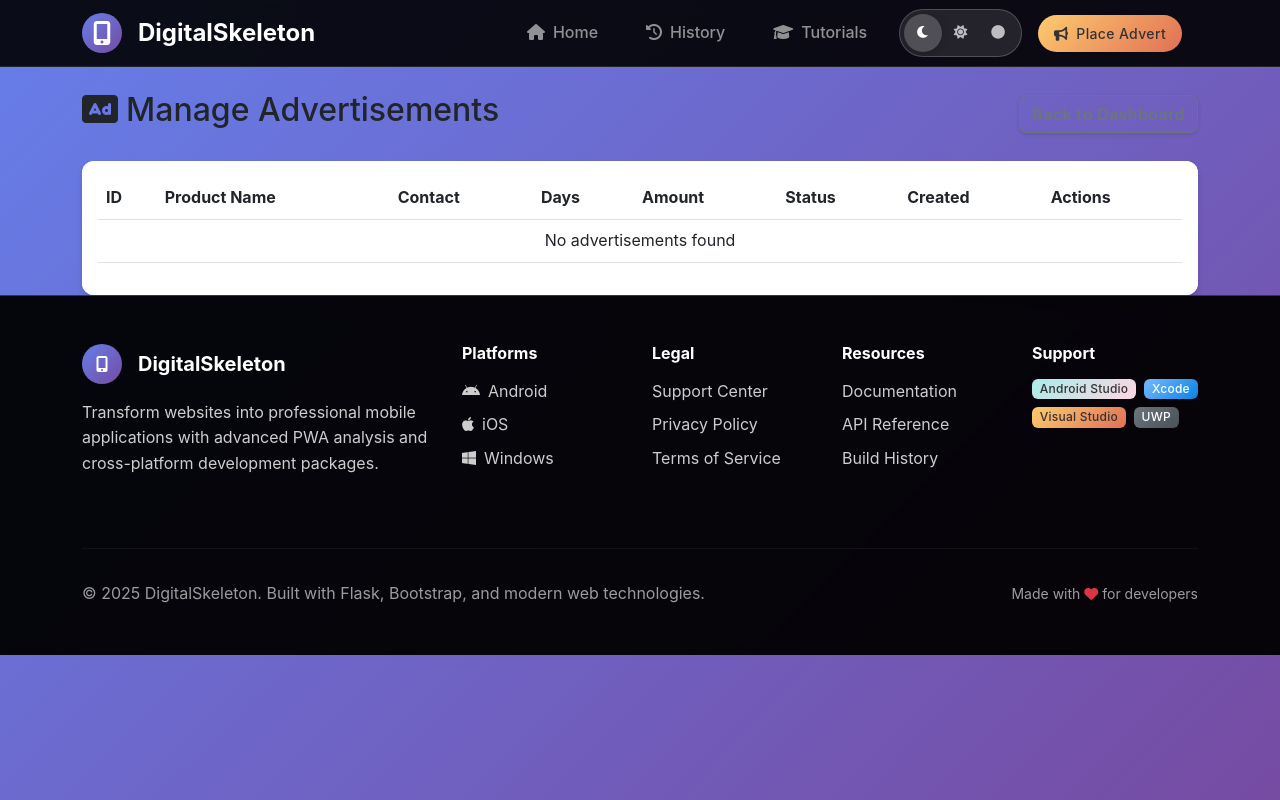
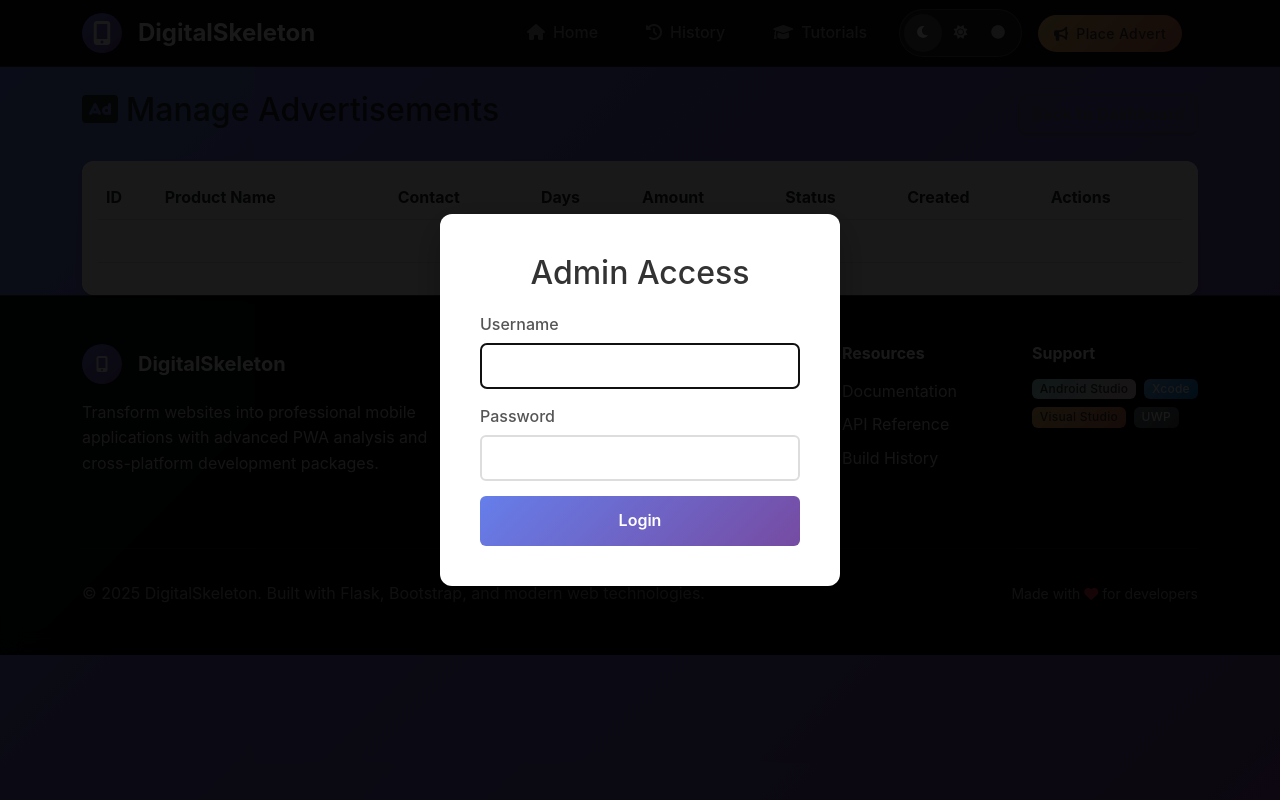
Before and after one commit to julisunkan/bundle, a Flask app: template templates/admin/ads.html in a window 1280 px wide. Run offline with Flask 3, Linux system fonts and the light colour scheme; the template is opened without the code that fills it, so the values that code supplies are empty.

Commit message:
Add client-side password protection to admin pages
Introduces `static/js/admin-gate.js` for client-side authentication and updates `templates/admin/admin_base.html` to include the script, making all admin pages require a password to access.

Replit-Commit-Author: Agent
Replit-Commit-Session-Id: 4615f2a6-5a51-43be-ab1e-77c74e6e2924
Replit-Commit-Checkpoint-Type: intermediate_checkpoint
Replit-Commit-Screenshot-Url: https://storage.googleapis.com/screenshot-production-us-central1/4936a612-4c55-460b-b1c2-bcb704da0d06/4615f2a6-5a51-43be-ab1e-77c74e6e2924/J9YJFqL

```diff
--- /dev/null
+++ b/static/js/admin-gate.js
@@ -0,0 +1,182 @@
+// Client-side admin password gate
+// WARNING: This is NOT secure - credentials can be easily found in the source code
+
+(function() {
+    'use strict';
+
+    const ADMIN_USERNAME = 'julisunkan';
+    const ADMIN_PASSWORD = 'bidexy88';
+    const SESSION_KEY = 'admin_authenticated';
+
+    function isAuthenticated() {
+        return sessionStorage.getItem(SESSION_KEY) === 'true';
+    }
+
+    function authenticate(username, password) {
+        if (username === ADMIN_USERNAME && password === ADMIN_PASSWORD) {
+            sessionStorage.setItem(SESSION_KEY, 'true');
+            return true;
+        }
+        return false;
+    }
+
+    function logout() {
+        sessionStorage.removeItem(SESSION_KEY);
+        window.location.reload();
+    }
+
+    function showLoginModal() {
+        const mainContent = document.querySelector('body > *:not(script)');
+
+        const modal = document.createElement('div');
+        modal.id = 'admin-gate-modal';
+        modal.style.cssText = `
+            position: fixed;
+            top: 0;
+            left: 0;
+            width: 100%;
+            height: 100%;
+            background: rgba(0, 0, 0, 0.9);
+            display: flex;
+            justify-content: center;
+            align-items: center;
+            z-index: 10000;
+        `;
+
+        modal.innerHTML = `
+            <div style="
+                background: white;
+                padding: 40px;
+                border-radius: 12px;
+                box-shadow: 0 10px 40px rgba(0,0,0,0.3);
+                max-width: 400px;
+                width: 90%;
+            ">
+                <h2 style="margin: 0 0 20px 0; color: #333; text-align: center;">
+                    Admin Access
+                </h2>
+                <form id="adminLoginForm" style="display: flex; flex-direction: column; gap: 15px;">
+                    <div>
+                        <label style="display: block; margin-bottom: 5px; color: #555; font-weight: 500;">
+                            Username
+                        </label>
+                        <input
+                            type="text"
+                            id="adminUsername"
+                            style="
+                                width: 100%;
+                                padding: 10px;
+                                border: 2px solid #ddd;
+                                border-radius: 6px;
+                                font-size: 14px;
+                                box-sizing: border-box;
+                            "
+                            required
+                            autocomplete="off"
+                        />
+                    </div>
+                    <div>
+                        <label style="display: block; margin-bottom: 5px; color: #555; font-weight: 500;">
+                            Password
+                        </label>
+                        <input
+                            type="password"
+                            id="adminPassword"
+                            style="
+                                width: 100%;
+                                padding: 10px;
+                                border: 2px solid #ddd;
+                                border-radius: 6px;
+                                font-size: 14px;
+                                box-sizing: border-box;
+                            "
+                            required
+                        />
+                    </div>
+                    <div id="errorMessage" style="
+                        color: #dc3545;
+                        font-size: 14px;
+                        display: none;
+                        text-align: center;
+                    ">
+                        Invalid username or password
+                    </div>
+                    <button
+                        type="submit"
+                        style="
+                            padding: 12px;
+                            background: linear-gradient(135deg, #667eea 0%, #764ba2 100%);
+                            color: white;
+                            border: none;
+                            border-radius: 6px;
+                            font-size: 16px;
+                            font-weight: 600;
+                            cursor: pointer;
+                            transition: transform 0.2s;
+                        "
+                        onmouseover="this.style.transform='scale(1.02)'"
+                        onmouseout="this.style.transform='scale(1)'"
+                    >
+                        Login
+                    </button>
+                </form>
+            </div>
+        `;
+
+        document.body.appendChild(modal);
+        document.body.style.visibility = 'visible';
+
+        const form = document.getElementById('adminLoginForm');
+        const usernameInput = document.getElementById('adminUsername');
+        const passwordInput = document.getElementById('adminPassword');
+        const errorMessage = document.getElementById('errorMessage');
+
+        form.addEventListener('submit', function(e) {
+            e.preventDefault();
+
+            const username = usernameInput.value;
+            const password = passwordInput.value;
+
+            if (authenticate(username, password)) {
+                document.getElementById('admin-gate-modal').remove();
+                document.body.style.overflow = '';
+                showContent();
+            } else {
+                errorMessage.style.display = 'block';
+                passwordInput.value = '';
+                usernameInput.focus();
+            }
+        });
+
+        usernameInput.focus();
+    }
+
+    function hideContent() {
+        const content = document.querySelector('body');
+        content.style.visibility = 'hidden';
+        document.body.style.overflow = 'hidden';
+    }
+
+    function showContent() {
+        const content = document.querySelector('body');
+        content.style.visibility = 'visible';
+        document.body.style.overflow = '';
+    }
+
+    function init() {
+        if (!isAuthenticated()) {
+            hideContent();
+            showLoginModal();
+        }
+    }
+
+    // Add logout button functionality
+    window.adminLogout = logout;
+
+    // Check authentication on page load
+    if (document.readyState === 'loading') {
+        document.addEventListener('DOMContentLoaded', init);
+    } else {
+        init();
+    }
+})();
--- a/templates/admin/add_tutorial.html
+++ b/templates/admin/add_tutorial.html
@@ -1,5 +1,5 @@
 
-{% extends "base.html" %}
+{% extends "admin/admin_base.html" %}
 
 {% block title %}Add Tutorial - Admin{% endblock %}
 
--- /dev/null
+++ b/templates/admin/admin_base.html
@@ -0,0 +1,6 @@
+{% extends "base.html" %}
+
+{% block head %}
+{{ super() }}
+<script src="{{ url_for('static', filename='js/admin-gate.js') }}"></script>
+{% endblock %}
--- a/templates/admin/ads.html
+++ b/templates/admin/ads.html
@@ -1,4 +1,4 @@
-{% extends "base.html" %}
+{% extends "admin/admin_base.html" %}
 
 {% block title %}Manage Ads - DigitalSkeleton{% endblock %}
 
--- a/templates/admin/dashboard.html
+++ b/templates/admin/dashboard.html
@@ -1,4 +1,4 @@
-{% extends "base.html" %}
+{% extends "admin/admin_base.html" %}
 
 {% block title %}Admin Dashboard - DigitalSkeleton{% endblock %}
 
--- a/templates/admin/edit_ad.html
+++ b/templates/admin/edit_ad.html
@@ -1,5 +1,5 @@
 
-{% extends "base.html" %}
+{% extends "admin/admin_base.html" %}
 
 {% block title %}Edit Advertisement - DigitalSkeleton{% endblock %}
 
--- a/templates/admin/edit_tutorial.html
+++ b/templates/admin/edit_tutorial.html
@@ -1,5 +1,5 @@
 
-{% extends "base.html" %}
+{% extends "admin/admin_base.html" %}
 
 {% block title %}Edit Tutorial - Admin{% endblock %}
 
--- a/templates/admin/settings.html
+++ b/templates/admin/settings.html
@@ -1,4 +1,4 @@
-{% extends "base.html" %}
+{% extends "admin/admin_base.html" %}
 
 {% block title %}Admin Settings - DigitalSkeleton{% endblock %}
 
--- a/templates/admin/tutorial_completions.html
+++ b/templates/admin/tutorial_completions.html
@@ -1,5 +1,5 @@
 
-{% extends "base.html" %}
+{% extends "admin/admin_base.html" %}
 
 {% block title %}Tutorial Completions - Admin{% endblock %}
 
--- a/templates/admin/tutorials.html
+++ b/templates/admin/tutorials.html
@@ -1,5 +1,5 @@
 
-{% extends "base.html" %}
+{% extends "admin/admin_base.html" %}
 
 {% block title %}Manage Tutorials - Admin{% endblock %}
 
```
Also changed, not shown: 1 other file.
